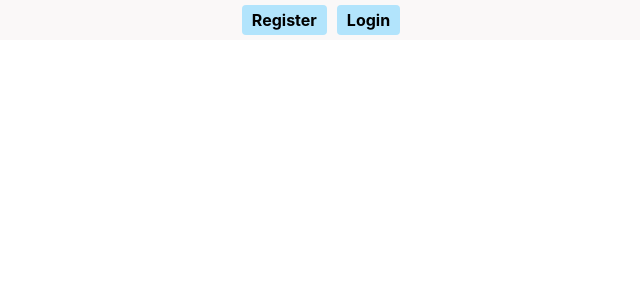
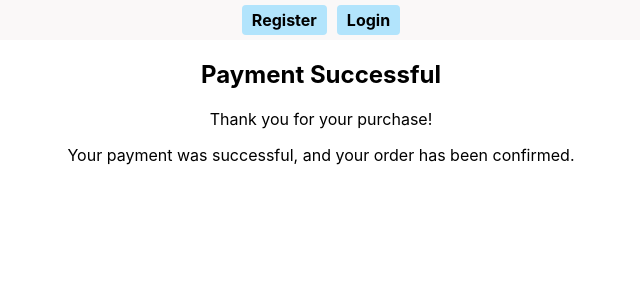
Before and after one commit to Ty11347/EncoreThread, a React (Create React App) app in the folder frontend/encore-thread-frontend/: page /payment-success in a window 1280 px wide. Before the commit this address had no page. Shown: the top 300 px of the page, without its empty margins (319-959 px from the left). Built offline with nearby package versions, Linux system fonts and the light colour scheme.

Commit message:
add payment success page

```diff
--- a/frontend/encore-thread-frontend/src/components/TopLevelPage/TopLevelPage.js
+++ b/frontend/encore-thread-frontend/src/components/TopLevelPage/TopLevelPage.js
@@ -14,6 +14,7 @@ import AddReviewCard from "../Review/AddReviewCard";
 import EditReviewCard from "../Review/EditReviewCard";
 import AdminManageProduct from "../Admin/ManageProductsComponent";
 import PaymentPage from "../Transaction/PaymentPage";
+import PaymentSuccess from "../Transaction/PaymentSuccess";
 
 import '../../App.css';
 import { useSelector } from 'react-redux';
@@ -140,6 +141,7 @@ const TopLevelPage = () => {
               <Route path="/user/:userId" element={<MainProfile/>} />
               <Route path="/admin" element={<AdminManageProduct/>} />
               <Route path="/transaction" element={<PaymentPage/>} />
+              <Route path="/payment-success" element={<PaymentSuccess/>} />
             </Routes>
           </main>
         </div>
--- a/frontend/encore-thread-frontend/src/components/Transaction/PaymentPage.js
+++ b/frontend/encore-thread-frontend/src/components/Transaction/PaymentPage.js
@@ -1,8 +1,10 @@
 import React, {useState, useEffect} from "react";
-import "./PaymentPage.css"; // 引入样式表
+import "./PaymentPage.css";
 import {useSelector} from 'react-redux';
+import { useNavigate  } from 'react-router-dom';
 
 const PaymentPage = () => {
+  const navigate  = useNavigate();
   const [cardholderName, setCardholderName] = useState("");
   const [cardNumber, setCardNumber] = useState("");
   const [expiryMonth, setExpiryMonth] = useState("");
@@ -19,7 +21,7 @@ const PaymentPage = () => {
     ) {
       alert('Please fill in all required fields.');
     } else {
-      console.log("Payment details submitted:", {
+      console.log('Payment details submitted:', {
         cardholderName,
         cardNumber,
         expiryMonth,
@@ -27,15 +29,14 @@ const PaymentPage = () => {
         cvv,
       });
 
-      // TODO: logic to jump to payment success page
+      navigate('/payment-success');
     }
   };
 
   const formatCardNumber = (value) => {
-    // 移除非数字字符
     const numericValue = value.replace(/\D/g, '');
-    // 在每四个数字之后插入空格
-    const formattedValue = numericValue.replace(/(\d{4})/g, '$1 ').trim();
+    let formattedValue = numericValue.replace(/(\d{4})/g, '$1 ').trim();
+    formattedValue = formattedValue.slice(0, 19);
     setCardNumber(formattedValue);
   };
 
@@ -44,13 +45,11 @@ const PaymentPage = () => {
   };
 
   const handleExpiryYearChange = (e) => {
-    // 限制输入四位数字
     const numericValue = e.target.value.replace(/\D/g, '').slice(0, 4);
     setExpiryYear(numericValue);
   };
 
   const handleCvvChange = (e) => {
-    // 限制输入三位数字
     const numericValue = e.target.value.replace(/\D/g, '').slice(0, 3);
     setCvv(numericValue);
   };
--- /dev/null
+++ b/frontend/encore-thread-frontend/src/components/Transaction/PaymentSuccess.js
@@ -0,0 +1,13 @@
+import React from 'react';
+
+const PaymentSuccess = () => {
+  return (
+      <div>
+        <h2>Payment Successful</h2>
+        <p>Thank you for your purchase!</p>
+        <p>Your payment was successful, and your order has been confirmed.</p>
+      </div>
+  );
+};
+
+export default PaymentSuccess;
```
